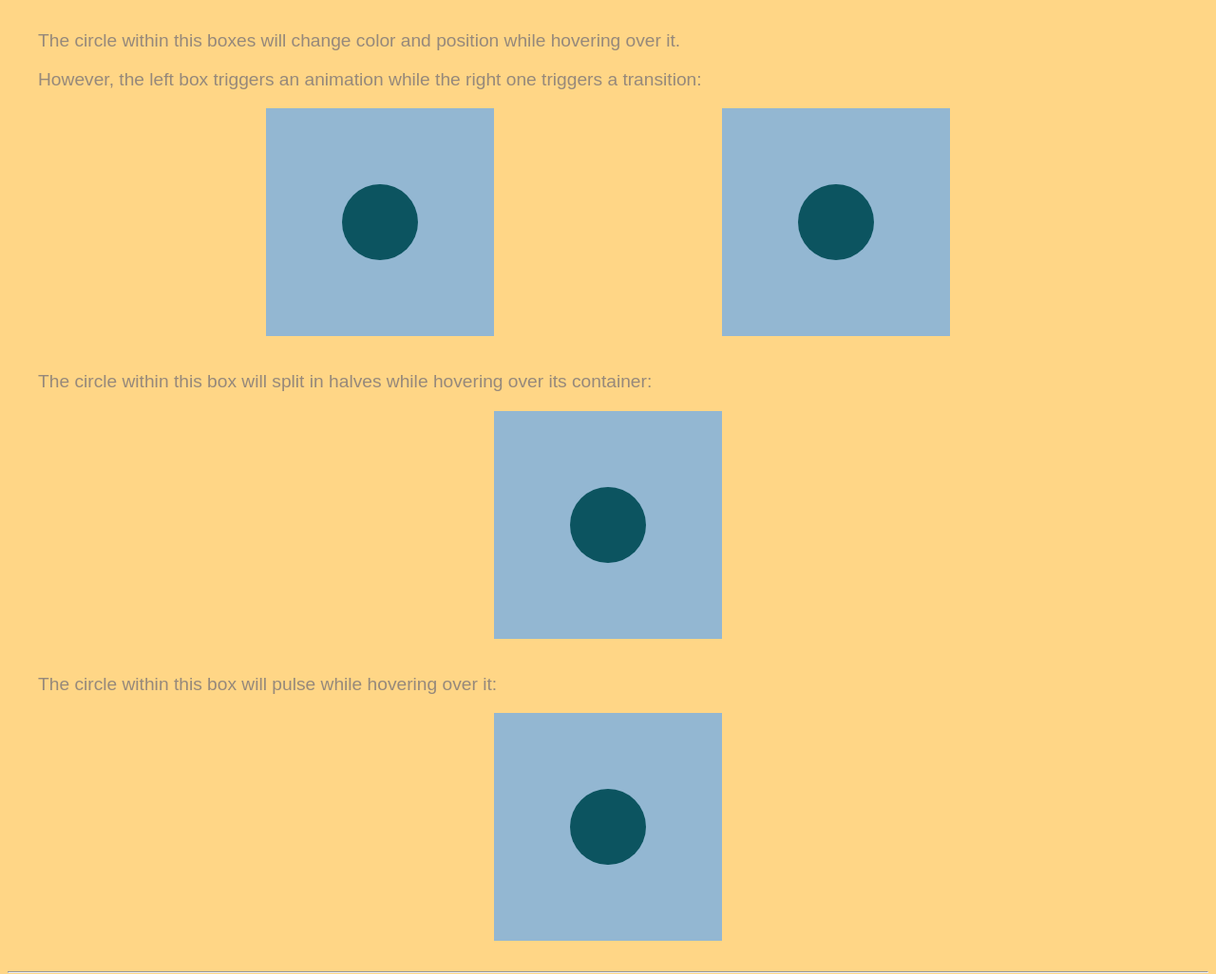
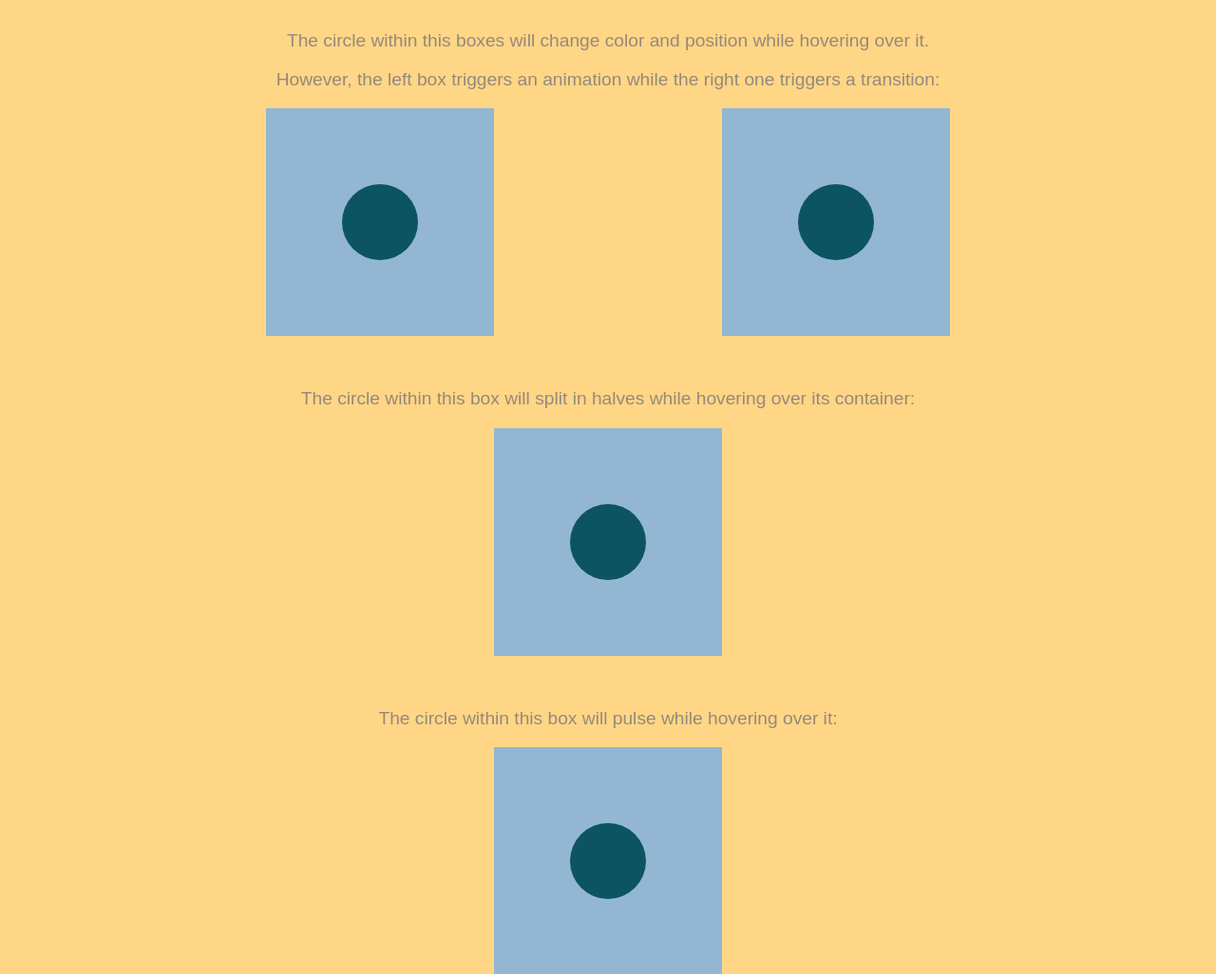
Before and after one commit to Rochira-Andrea/Rochira-Andrea.github.io, a PHP site: page /CIT261/topic8.html in a window 1280 px wide. Shown: the part 70-1096 px from the top of the page at 95% size. Run offline with PHP 8.4, Linux system fonts and the light colour scheme.

Commit message:
Topic #8 - touch-ups

```diff
--- a/CIT261/css/topic8.css
+++ b/CIT261/css/topic8.css
@@ -15,6 +15,7 @@ h3{
 p{
     color: #96897b;
     font-size: 1.2em;
+    text-align: center;
 }
 
 .flexy{
--- a/CIT261/topic8.html
+++ b/CIT261/topic8.html
@@ -24,6 +24,7 @@
             </div>
         </div>
         <br>
+        <br>
         <p>The circle within this box will split in halves while hovering over its container:</p>
         <div class="flexy">
             <div id="box2" class="container container-two">
@@ -31,6 +32,7 @@
                 <div id="right" class="half-circle right"></div>
             </div>
         </div>
+        <br>
         <br>
         <p>The circle within this box will pulse while hovering over it:</p>
         <div class="flexy">
```
